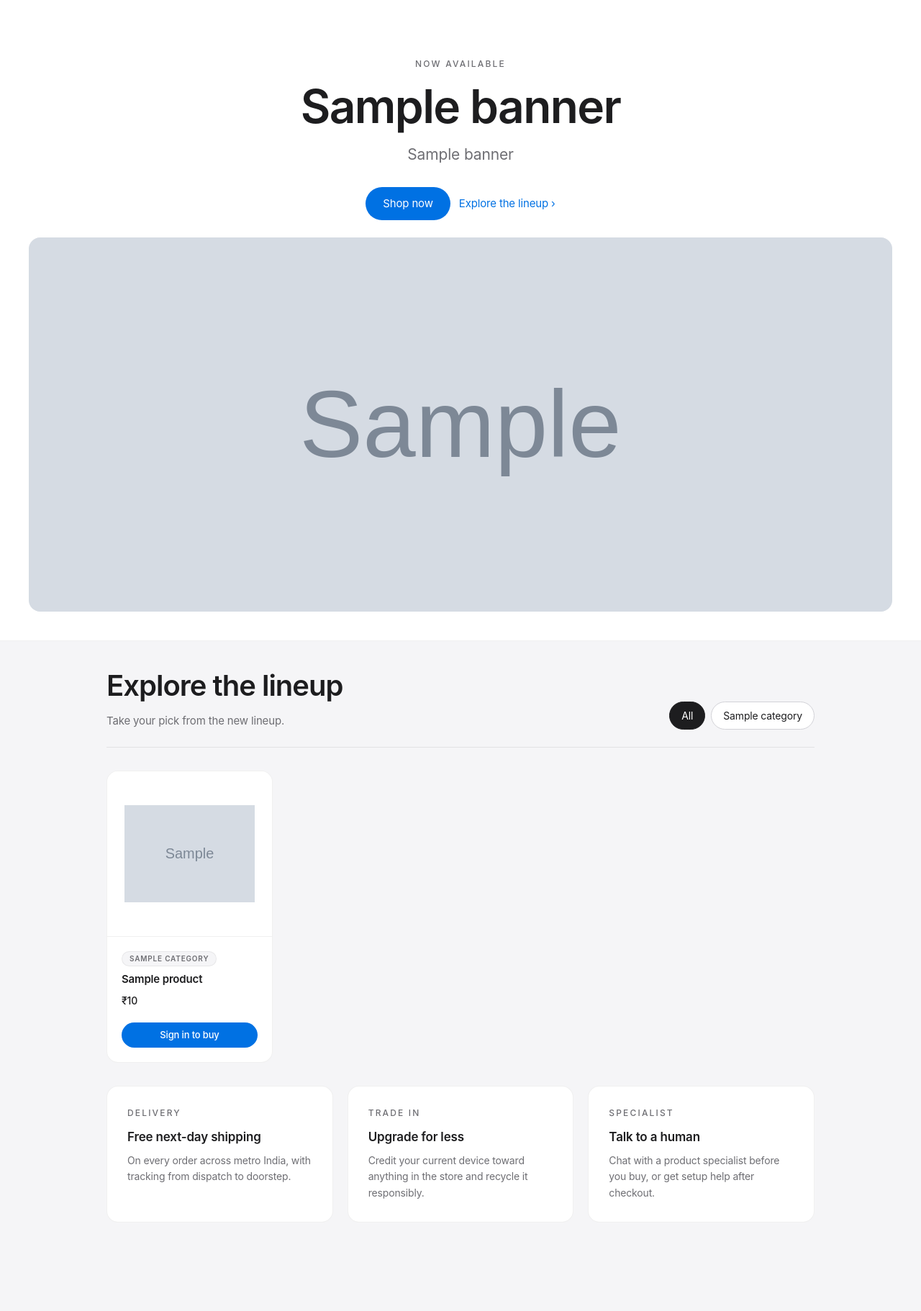
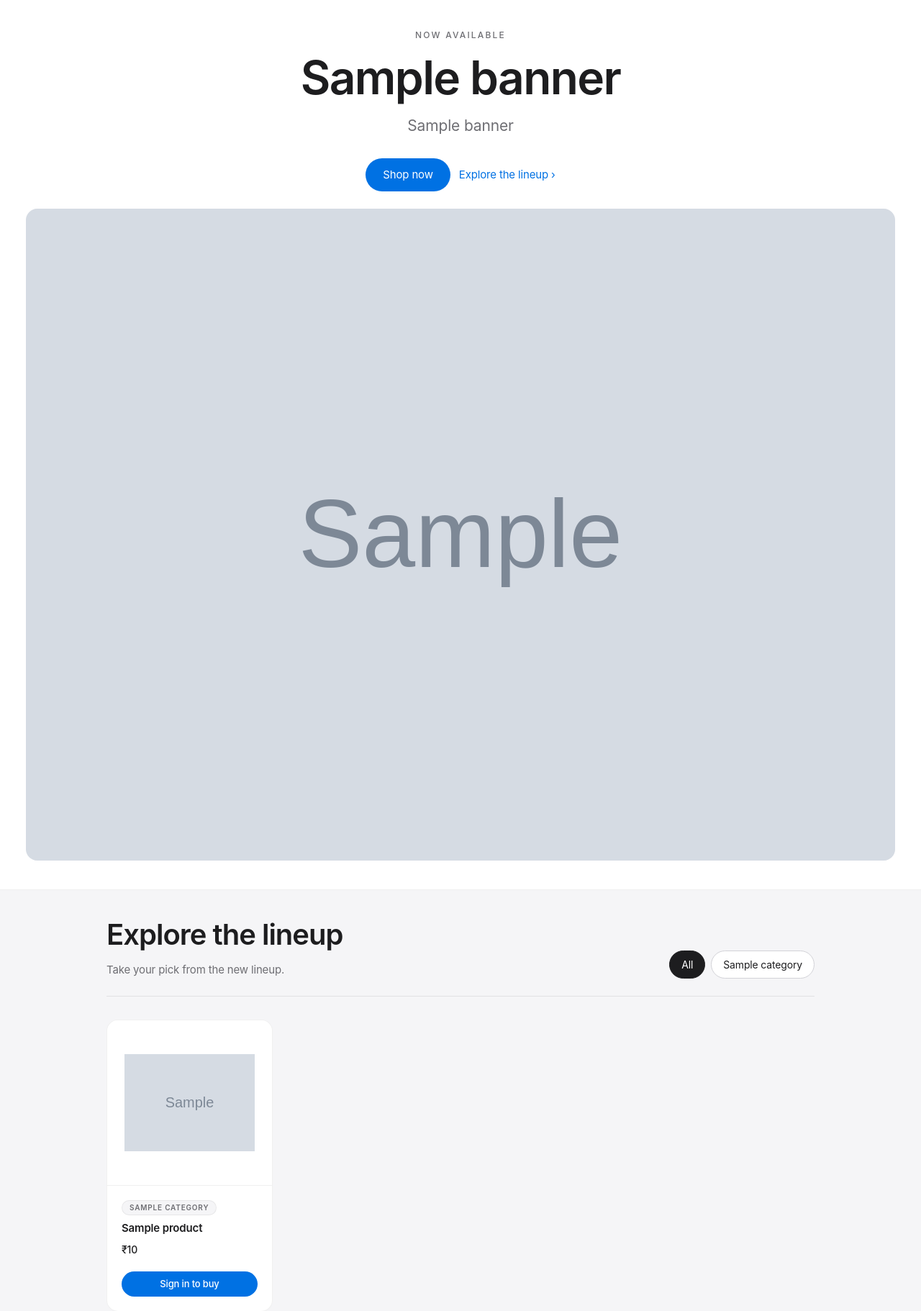
Before and after one commit to ehsaneyyy/medowa-task, a Django app: page / in a window 1280 px wide. Shown: the part 49-1871 px from the top of the page at 72% size. Run offline with Django 5.2, Linux system fonts and the light colour scheme; tables that the repository leaves empty hold one stand-in row (values such as "Sample post"); grey boxes marked "Sample" are stand-in pictures; some libraries are stand-ins or nearby versions.

Commit message:
feat: full-viewport hero that fills the screen below the sticky header

```diff
--- a/medowa_app/templates/index.html
+++ b/medowa_app/templates/index.html
@@ -14,8 +14,8 @@
 {% endif %}
 {% if banners %}
   {% with hero=banners.0 %}
-    <section class="w-full border-b border-black/[0.06] bg-white">
-      <div class="mx-auto w-full max-w-[1024px] px-4 pb-6 pt-10 text-center sm:px-5 sm:pt-14 md:pt-20">
+    <section class="heroViewport flex w-full flex-col border-b border-black/[0.06] bg-white">
+      <div class="mx-auto w-full max-w-[1024px] flex-none px-4 pb-6 pt-8 text-center sm:px-5 sm:pt-10">
         <p class="eyebrow">Now available</p>
         <h1 class="mx-auto mt-4 max-w-[16ch] break-words text-[34px] font-semibold leading-[1.06] tracking-tight text-ink sm:max-w-none sm:text-[46px] md:text-[58px] lg:text-[64px]">{{ hero.title }}</h1>
         <p class="mx-auto mt-4 max-w-2xl text-[16px] leading-relaxed text-subtle sm:text-[19px] md:text-[21px]">{{ hero.subtitle }}</p>
@@ -24,9 +24,9 @@
           <a href="{% url 'index' %}#lineup" class="link py-2 text-[15px]">Explore the lineup &rsaquo;</a>
         </div>
       </div>
-      <div class="mx-auto w-full max-w-[1240px] px-4 pb-8 sm:px-5 sm:pb-10">
-        <div class="overflow-hidden rounded-2xl bg-page">
-          <img src="{{ hero.image_url }}" alt="{{ hero.title }}" class="mediaIn h-[220px] w-full object-cover sm:h-[320px] md:h-[440px] lg:h-[520px]">
+      <div class="mx-auto flex w-full max-w-[1240px] flex-1 flex-col px-4 {% if user.is_staff %}pb-20 sm:pb-24{% else %}pb-8 sm:pb-10{% endif %}">
+        <div class="flex min-h-[180px] flex-1 overflow-hidden rounded-2xl bg-page">
+          <img src="{{ hero.image_url }}" alt="{{ hero.title }}" class="mediaIn h-full w-full object-cover">
         </div>
       </div>
     </section>
--- a/static/css/app.css
+++ b/static/css/app.css
@@ -36,6 +36,22 @@ html {
 
 .mediaIn {
   animation: mediaIn 0.6s cubic-bezier(0.22, 0.61, 0.36, 1) both;
+}
+
+.heroViewport {
+  min-height: calc(100vh - 3rem);
+}
+
+@supports (height: 1svh) {
+  .heroViewport {
+    min-height: calc(100svh - 3rem);
+  }
+}
+
+@media (max-height: 640px) {
+  .heroViewport {
+    min-height: 0;
+  }
 }
 
 @media (prefers-reduced-motion: reduce) {
```
